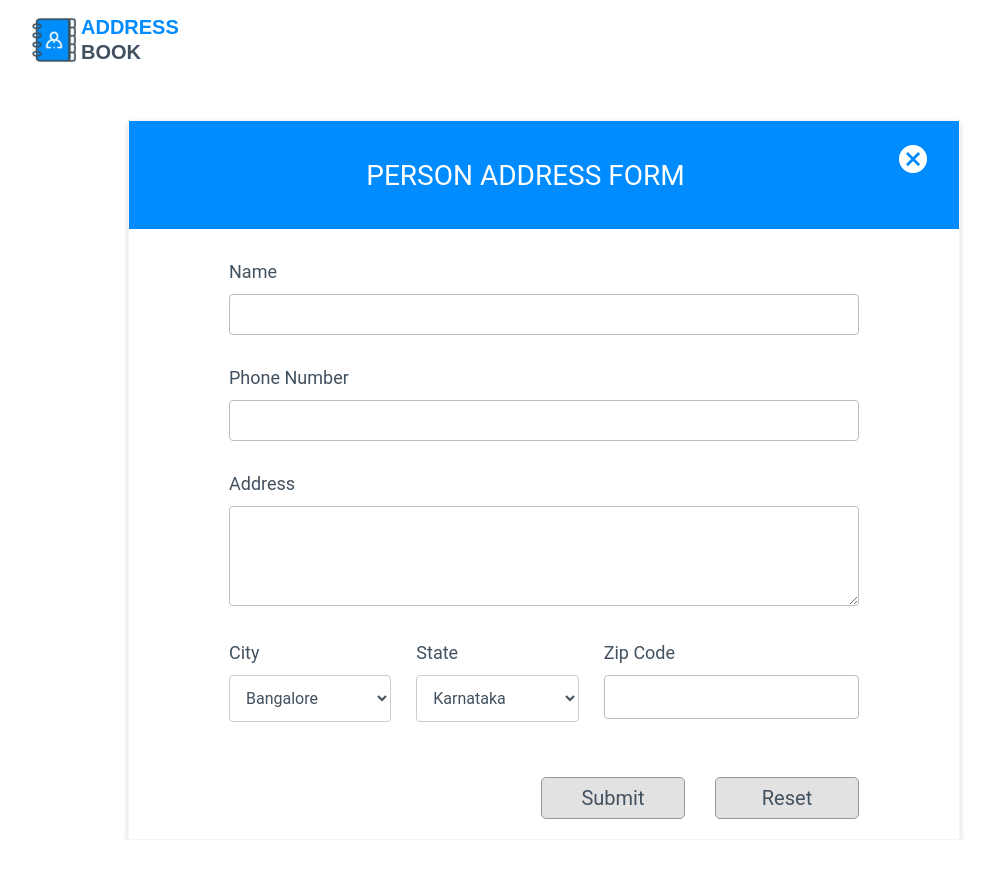
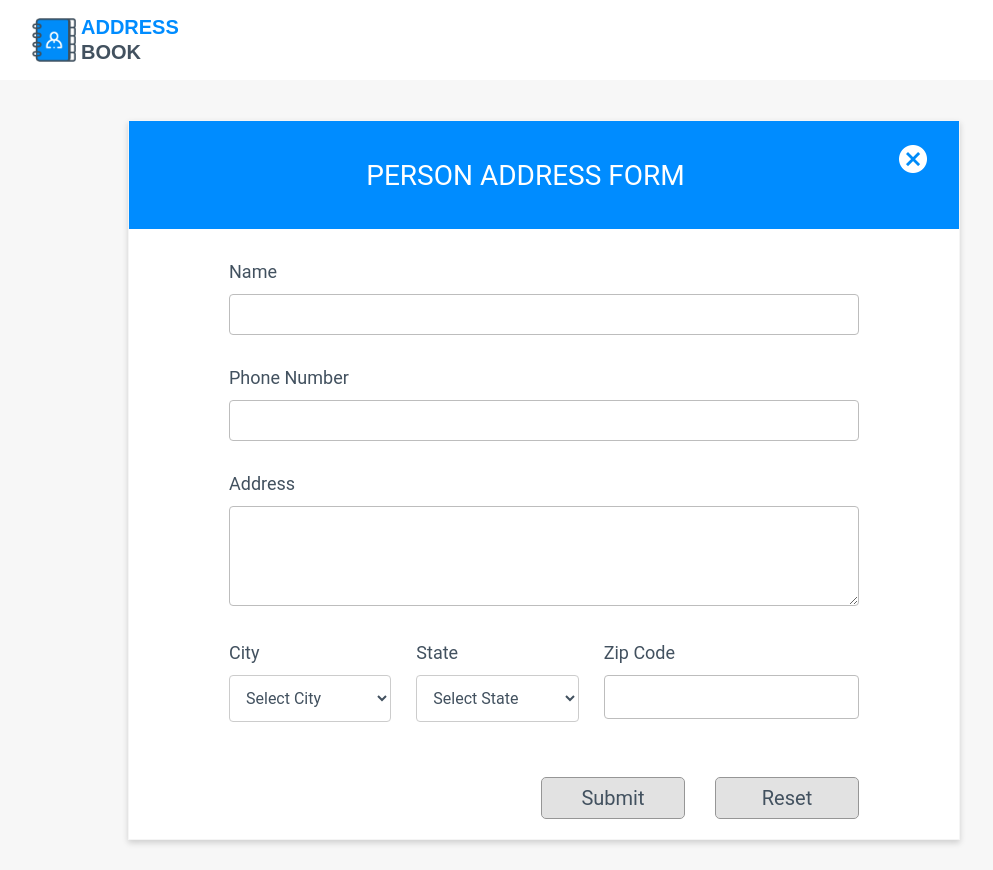
Before and after one commit to swathi2402/AddressBookReactApp, a React (Create React App) app: page /add in a window 1280 px wide. Shown: the whole page, without its empty margins (96-1089 px from the left). Before the commit the page ends 840 px from the top, so only its background shows below. Built offline with nearby package versions, Linux system fonts and the light colour scheme.

Commit message:
MODIFIED: Database used from spring instead of JSON Server

```diff
--- a/src/components/contact-form/Form.jsx
+++ b/src/components/contact-form/Form.jsx
@@ -6,6 +6,7 @@ import CancelButton from '../../assets/cancel.png'
 import AddressBookService from "../../service/AddressBook-service";
 
 const Form = (props) => {
+
     let initialValue = {
         name: '',
         allCity: [
@@ -45,8 +46,8 @@ const Form = (props) => {
 
     const getDataById = (id) => {
         addressbookService.getContact(id).then((data) => {
-            console.log("Data is ", data.data);
-            let object = data.data;
+            console.log("Data is ", data);
+            let object = data.data.data;
             setData(object);
         }).catch((error) => {
             console.log("Error is ", error);
@@ -137,7 +138,7 @@ const Form = (props) => {
         } else {
             addressbookService.addContact(object).then((data) => {
                 setDisplayMessage("Contact Added Successfully");
-                console.log("Data added");
+                console.log("Data added: ", data.data);
                 reset();
                 setTimeout(() => {
                     setDisplayMessage("");
@@ -154,7 +155,7 @@ const Form = (props) => {
     }
 
     const reset = () => {
-        setForm({ ...initialValue, id: formValue.id, isUpdate: formValue.isUpdate });
+        setForm({ ...initialValue, id: formValue.id, isUpdate: formValue.isUpdate, city: '', state: 'none' });
         console.log(formValue);
     }
 
@@ -174,7 +175,7 @@ const Form = (props) => {
                     <div className="form-head">
                         <h1 className="form-head-title">Person Address Form</h1>
                         <Link to="">
-                            <img src={CancelButton} className="close-button" />
+                            <img src={CancelButton} className="close-button" alt="cancel" />
                         </Link>
                     </div>
                     <div className="row-content">
@@ -198,20 +199,20 @@ const Form = (props) => {
                         <div>
                             <label className="label text" htmlFor="city">City</label>
                             <select value={formValue.city} onChange={changeValue} id="city" name="city">
-                                <option value="none" selected disabled hidden>Select City</option>
+                                <option value="" disabled>Select City</option>
                                 <option value="Bangalore">Bangalore</option>
                                 <option value="Chennai">Chennai</option>
                                 <option value="Hyderabad">Hyderabad</option>
-                                <option value="Chennai">Maduri</option>
-                                <option value="Bangalore">Udupi</option>
-                                <option value="Hyderabad">Vijayawada</option>
+                                <option value="Maduri">Maduri</option>
+                                <option value="Udupi">Udupi</option>
+                                <option value="Vijayawada">Vijayawada</option>
                             </select>
                             <div className="error">{formValue.error.city}</div>
                         </div>
                         <div>
                             <label className="label text" htmlFor="state">State</label>
                             <select value={formValue.state} onChange={changeValue} id="state" name="state">
-                                <option value="none" selected disabled hidden>Select State</option>
+                                <option value="" disabled>Select State</option>
                                 <option value="Karnataka">Karnataka</option>
                                 <option value="Telengana">Telengana</option>
                                 <option value="Tamilnadu">Tamil Nadu</option>
--- a/src/components/contact-form/form.scss
+++ b/src/components/contact-form/form.scss
@@ -43,6 +43,7 @@
     .form-content {
         min-height: calc(100% - 80px);
         display: flex;
+        background-color: #f7f7f7;
         justify-content: center;
         align-items: center;
         border: 0px solid green;
@@ -50,6 +51,7 @@
             width: 65%;
             background: #ffffff 0% 0% no-repeat padding-box;
             margin-top: 40px;
+            margin-bottom: 30px;
             box-shadow: 0px 3px 6px #00000029;
             border: 1px solid #f5f5f5;
         }
@@ -168,6 +170,15 @@
             cursor: not-allowed;
         }
 
+        .submitButton:hover {
+            background: #008cff;
+            color: white;
+        }
+
+        .resetButton:hover {
+            background: #969696;
+            color: white;
+        }
         .error {
             font-size: 12px;
             font-style: italic;
--- a/src/components/display/Display.jsx
+++ b/src/components/display/Display.jsx
@@ -15,7 +15,7 @@ const Display = (props) => {
         }).catch(error => {
             console.log("Error after ", error);
         })
-        window.location.reload("/");
+        // window.location.reload("/");
     }
 
     return (
@@ -40,8 +40,8 @@ const Display = (props) => {
                             <td>{elememt.zip}</td>
                             <td>{elememt.phoneNumber}</td>
                             <td>
-                                <img onClick={() => remove(elememt.id)} alt="delete" src={deleteIcon} />
-                                <Link to={`/add/${elememt.id}`} > <img src={editIcon} alt="edit" /> </Link>
+                                <img onClick={() => remove(elememt.contactId)} alt="delete" src={deleteIcon} />
+                                <Link to={`/add/${elememt.contactId}`} > <img src={editIcon} alt="edit" /> </Link>
                             </td>
                         </tr>
                     ))
--- a/src/components/home/Home.jsx
+++ b/src/components/home/Home.jsx
@@ -24,8 +24,8 @@ class Home extends React.Component {
 
     getAllContacts = () => {
         this.addressBookService.getAllContacts().then(data => {
-            this.setState({ contactArray: data.data })
-            console.log("Data after get ", data.data);
+            this.setState({ contactArray: data.data.data })
+            console.log("Data after get ", data.data.data);
         }).catch(error => {
             console.log("Error after ", error);
         })
--- a/src/config/config.js
+++ b/src/config/config.js
@@ -1,3 +1,3 @@
 module.exports = {
-    baseUrl: ' http://localhost:3002/'
+    baseUrl: ' http://localhost:8000/'
 }
--- a/src/service/AddressBook-service.js
+++ b/src/service/AddressBook-service.js
@@ -1,27 +1,26 @@
-import config from '../config/config';
-import AxiosService from './AxiousService';
+import axios from 'axios'
+
+const baseUrl = 'http://localhost:8080/';
 
 export default class AddressBookService {
-    baseUrl = config.baseUrl;
 
     addContact(data) {
-        console.log("URL", this.baseUrl);
-        return AxiosService.postService(`${this.baseUrl}AddressBook`, data);
+        return axios.post(`${baseUrl}addressbook/create`, data);
     }
 
     getAllContacts() {
-        return AxiosService.getService(`${this.baseUrl}AddressBook`);
+        return axios.get(`${baseUrl}addressbook/get`);
     }
 
     getContact(id) {
-        return AxiosService.getService(`${this.baseUrl}AddressBook/${id}`);
+        return axios.get(`${baseUrl}addressBook/get/${id}`);
     }
 
     deleteContact(id) {
-        return AxiosService.deleteService(`${this.baseUrl}AddressBook/${id}`);
+        return axios.delete(`${baseUrl}addressBook/delete/${id}`);
     }
 
     updateContact(data, id) {
-        return AxiosService.putService(`${this.baseUrl}AddressBook/${id}`, data);
+        return axios.put(`${baseUrl}addressBook/update/${id}`, data);
     }
 }
```
